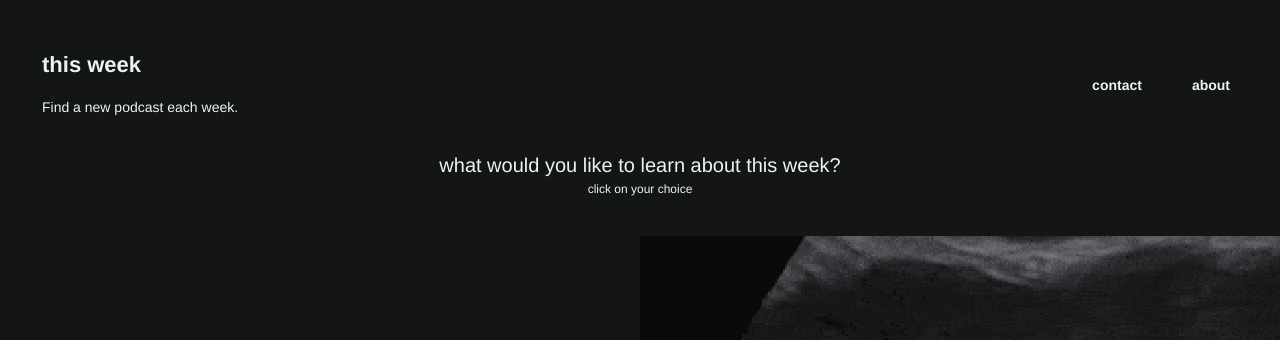
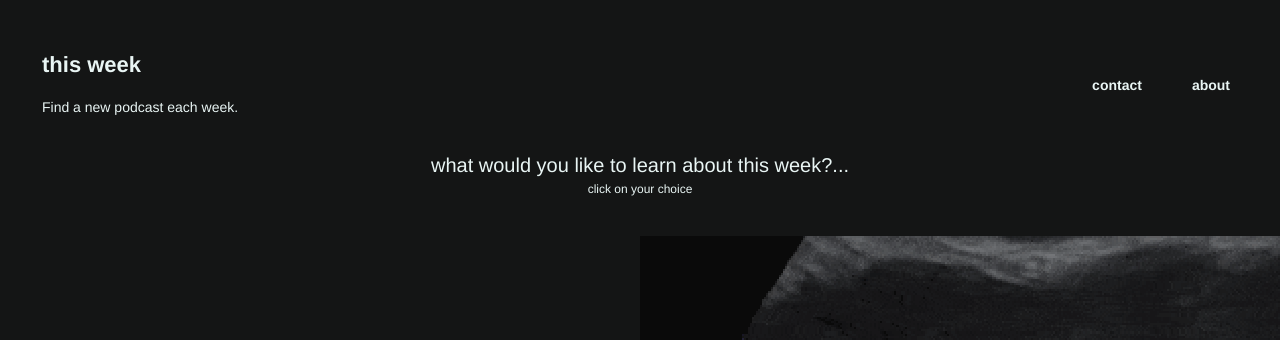
Before and after one commit to JoshTristram/thisweek, a Jekyll site: the page built from index.html, in a window 1280 px wide. Shown: the top 340 px of the page. Built offline with Jekyll 4.4.1, drawn with Linux system fonts in a browser that asks for light colours.

```diff
--- a/index.html
+++ b/index.html
@@ -2,7 +2,7 @@
 layout: default
 title: Homepage
 description: Designed to build lightning fast websites
-question: what would you like to learn about this week?
+question: what would you like to learn about this week?...
 help_text: click on your choice
 
 ---
```
